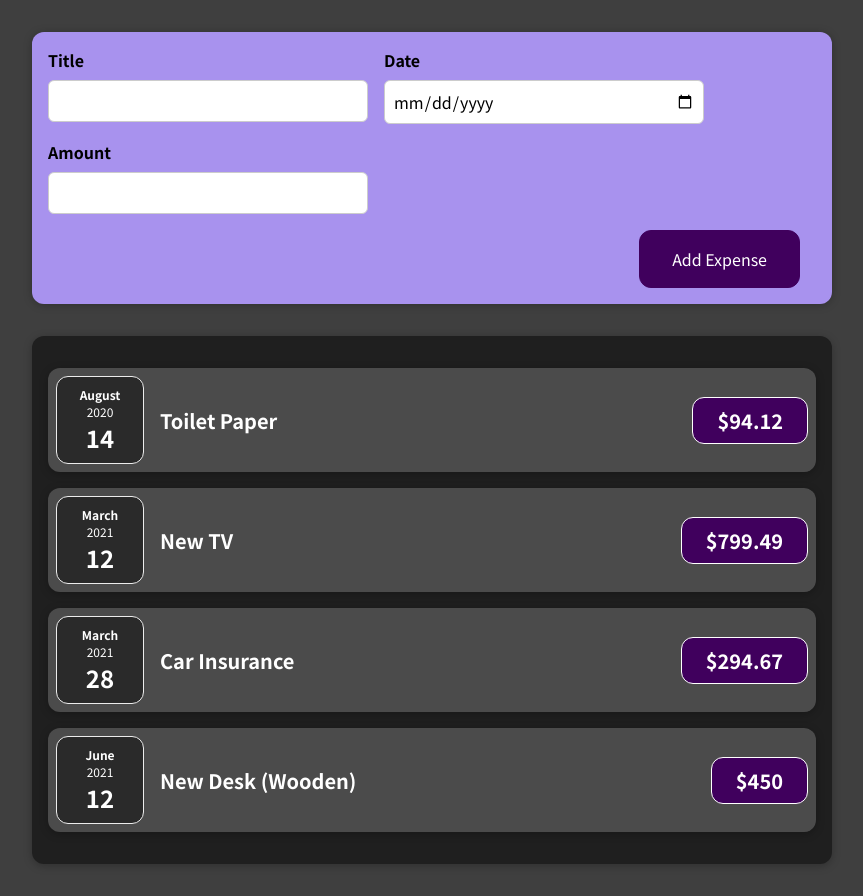
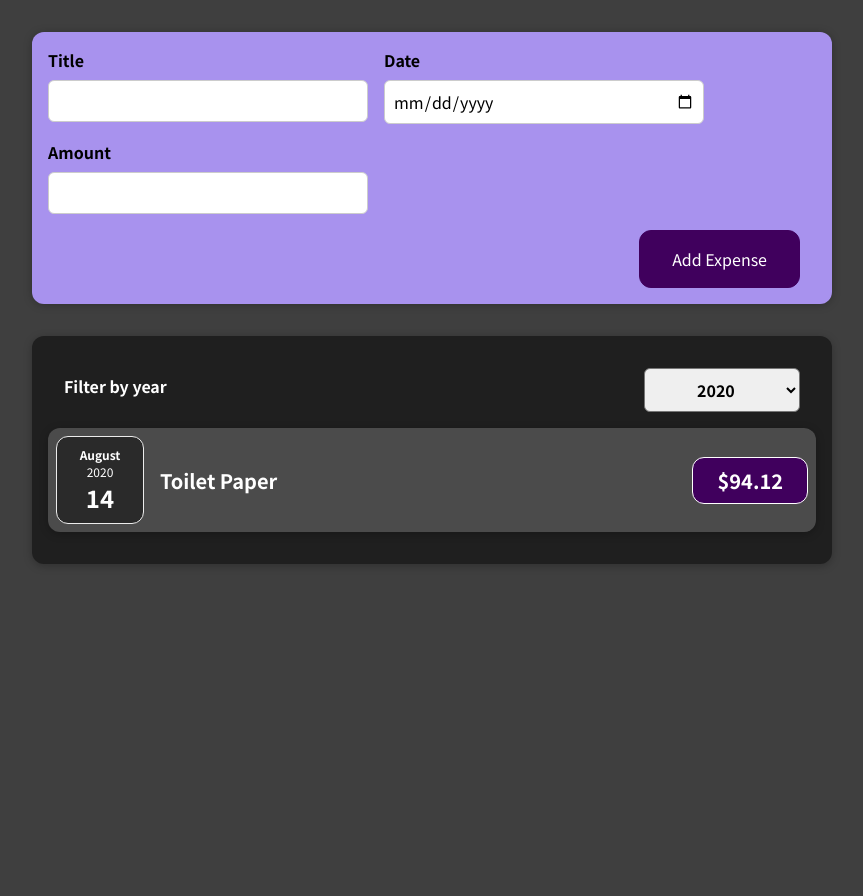
Before and after one commit to charlieOJ/expense-tracker, a React (Create React App) app: page / in a window 1280 px wide. Shown: the whole page, without its empty margins (208-1071 px from the left). After the commit the page ends 800 px from the top, so only its background shows below. Built offline with nearby package versions, Linux system fonts and the light colour scheme.

Commit message:
add filter on expenses list

```diff
--- a/src/components/expenses/Expenses.js
+++ b/src/components/expenses/Expenses.js
@@ -1,19 +1,26 @@
+import { useState } from 'react';
+
 import './Expenses.css';
 import Card from '../UI/Card';
-import ExpenseItem from './ExpenseItem';
+import ExpensesFilter from '../filters/ExpensesFilter';
+import ExpensesList from './ExpensesList';
 
 const Expenses = props => {
   const { items } = props;
-  const expenses = items.map(expense => {
-    return <ExpenseItem
-    key={expense.id}
-    title={expense.title}
-    date={expense.date}
-    amount={expense.amount} />
+
+  const [filteredYear, setFilteredYear] = useState('2020');
+
+  const filterChangeHandler = selectedYear => {
+    setFilteredYear(selectedYear);
+  };
+
+  const filteredExpenses = items.filter((expense) => {
+    return expense.date.getFullYear().toString() === filteredYear;
   });
 
   return (<Card className='expenses'>
-    {expenses}
+    <ExpensesFilter selected={filteredYear} onChangeFilter={filterChangeHandler} />
+    <ExpensesList items={filteredExpenses} />
   </Card>);
 }
 
--- /dev/null
+++ b/src/components/expenses/ExpensesList.css
@@ -0,0 +1,9 @@
+.expenses-list {
+  list-style: none;
+  padding: 0;
+}
+
+.expenses-list__fallback {
+  color: white;
+  text-align: center;
+}
--- /dev/null
+++ b/src/components/expenses/ExpensesList.js
@@ -0,0 +1,18 @@
+import './ExpensesList.css';
+import ExpenseItem from './ExpenseItem';
+
+const ExpensesList = (props) => {
+  const { items } = props;
+
+  if (items.length === 0) return <p>No expenses found.</p>;
+
+  return items.map(expense => {
+    return <ExpenseItem
+    key={expense.id}
+    title={expense.title}
+    date={expense.date}
+    amount={expense.amount} />
+  });
+};
+
+export default ExpensesList;
--- /dev/null
+++ b/src/components/filters/ExpensesFilter.css
@@ -0,0 +1,24 @@
+.expenses-filter {
+  color: white;
+  padding: 0 1rem;
+}
+
+.expenses-filter__control {
+  display: flex;
+  width: 100%;
+  align-items: center;
+  justify-content: space-between;
+  margin: 1rem 0;
+}
+
+.expenses-filter label {
+  font-weight: bold;
+  margin-bottom: 0.5rem;
+}
+
+.expenses-filter select {
+  font: inherit;
+  padding: 0.5rem 3rem;
+  font-weight: bold;
+  border-radius: 6px;
+}
--- /dev/null
+++ b/src/components/filters/ExpensesFilter.js
@@ -0,0 +1,25 @@
+import React from 'react';
+
+import './ExpensesFilter.css';
+
+const ExpensesFilter = (props) => {
+  const dropdownChangeHandler = (event) => {
+    props.onChangeFilter(event.target.value);
+  };
+
+  return (
+    <div className='expenses-filter'>
+      <div className='expenses-filter__control'>
+        <label>Filter by year</label>
+        <select value={props.selected} onChange={dropdownChangeHandler}>
+          <option value='2022'>2022</option>
+          <option value='2021'>2021</option>
+          <option value='2020'>2020</option>
+          <option value='2019'>2019</option>
+        </select>
+      </div>
+    </div>
+  );
+};
+
+export default ExpensesFilter;
```
